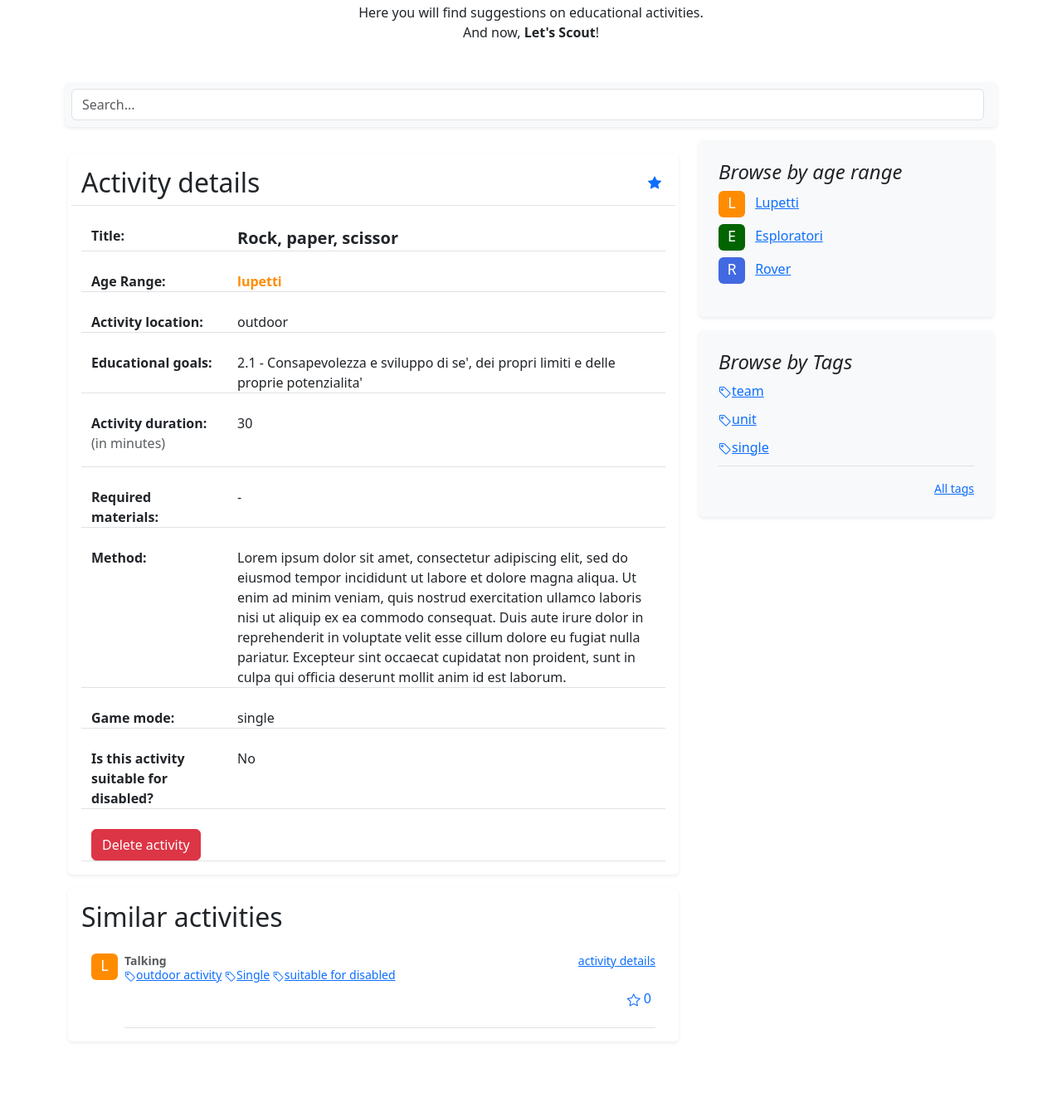
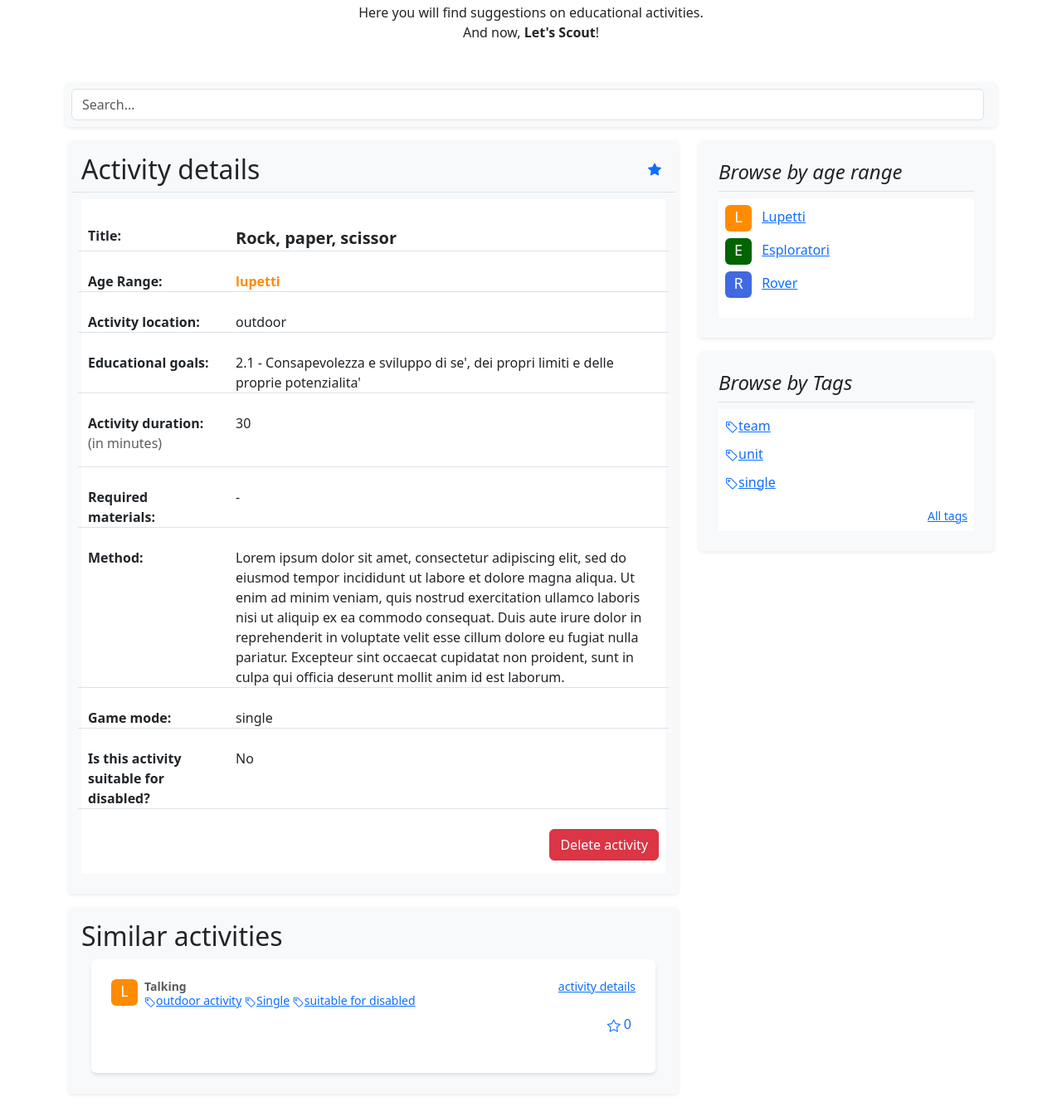
Before and after one commit to Carlo-F/CS50W, a Django app: page /activities/1 in a window 1280 px wide. Shown: the part 169-1503 px from the top of the page at 83% size. Before the commit the page ends 1425 px from the top, so only its background shows below. Run offline with Django 4.2, Linux system fonts and the light colour scheme; a user stored in the database is signed in; data comes from the database, SQL or seed files in the repository.

Commit message:
improve UI

```diff
--- a/scout/templates/scout/activity-card-small.html
+++ b/scout/templates/scout/activity-card-small.html
@@ -1,10 +1,10 @@
 <!-- activity card small -->
-<div class="d-flex text-body-secondary pt-3">
+<div class="d-flex bg-body border-bottom rounded shadow-sm text-body-secondary my-2 p-4">
     <svg class="bd-placeholder-img flex-shrink-0 me-2 rounded" width="32" height="32" xmlns="http://www.w3.org/2000/svg" role="img" aria-label="Placeholder: 32x32" preserveAspectRatio="xMidYMid slice" focusable="false">
         <rect class="{{ activity.age_range|first|lower}}" width="100%" height="100%" fill="#007bff"/>
         <text x="50%" y="50%" fill="#ffffff" dy=".3em">{{ activity.age_range|first|upper}}</text>
     </svg>
-    <div class="pb-3 mb-0 small lh-sm border-bottom w-100">
+    <div class="pb-3 mb-0 small lh-sm w-100">
     <div class="d-flex justify-content-between">
         <strong class="text-gray-dark">{{ activity.title }}</strong>
         <a href="/activities/{{activity.id}}">activity details</a>
--- a/scout/templates/scout/activity-card.html
+++ b/scout/templates/scout/activity-card.html
@@ -1,5 +1,5 @@
 <!-- activity card -->
-<div class="row py-3 border-bottom">
+<div class="row my-2 p-4 bg-body rounded shadow-sm border-bottom">
     <div class="col-12 d-flex">
     <svg class="bd-placeholder-img flex-shrink-0 me-2 rounded" width="32" height="32" xmlns="http://www.w3.org/2000/svg" role="img" aria-label="Placeholder: 32x32" preserveAspectRatio="xMidYMid slice" focusable="false">
         <rect class="{{ activity.age_range|first|lower}}" width="100%" height="100%" fill="#007bff"/>
--- a/scout/templates/scout/activity.html
+++ b/scout/templates/scout/activity.html
@@ -2,12 +2,12 @@
 {% block title %}{{activity.title}}{% endblock %}
 
 {% block body %}
-    <div class="my-3 p-3 bg-body rounded shadow-sm">
+    <div class="mb-3 p-3 bg-light rounded shadow-sm">
       <div class="row border-bottom">
         <div class="col">
-      <h2 class="pb-2 mb-0">
-        Activity details
-      </h2>
+          <h2 class="pb-2 mb-0">
+            Activity details
+          </h2>
         </div>
         <div class="col-auto">
         {% if user.is_authenticated %}
@@ -25,7 +25,7 @@
       <div class="like-button-div text-end">
 
     </div>
-      <div class="container">
+      <div class="container my-2 p-2 bg-body">
         <div class="row border-bottom mt-4">
           <div class="col-lg-3"><strong>Title:</strong></div>
           <div class="col-lg-9">
@@ -104,16 +104,16 @@
           </div>
         </div>
         {% if request.user == activity.user %}
-        <div class="row border-bottom mt-4">
+        <div class="row mt-4 text-end">
           <div class="col">
-            <a href="{% url 'delete_activity' activity.id %}" class="btn btn-danger">Delete activity</a>
+            <a href="{% url 'delete_activity' activity.id %}" class="btn btn-danger mb-2">Delete activity</a>
           </div>
         </div>
         {% endif %}
       </div>
     </div>
     {% if similar_activities %}
-    <div class="my-3 p-3 bg-body rounded shadow-sm">
+    <div class="my-3 p-3 bg-light rounded shadow-sm">
       <h2>Similar activities</h2>
       <div class="container">
         {% for activity in similar_activities %}
--- a/scout/templates/scout/index.html
+++ b/scout/templates/scout/index.html
@@ -2,7 +2,7 @@
 {% block title %}Home{% endblock %}
 
 {% block body %}
-    <div class="my-3 p-3 bg-body rounded shadow-sm">
+    <div class="my-3 p-3 bg-light rounded shadow-sm">
       <h2>Latest</h2>
       <small class="d-block text-end border-bottom ">
           <a href="{% url 'latest' %}">More</a>
@@ -15,7 +15,7 @@
 
     </div>
 
-  <div class="my-3 p-3 bg-body rounded shadow-sm">
+  <div class="my-3 p-3 bg-light rounded shadow-sm">
     <h2>Popular</h2>
           <small class="d-block text-end border-bottom ">
           <a href="{% url 'popular' %}">More</a>
--- a/scout/templates/scout/my_activities.html
+++ b/scout/templates/scout/my_activities.html
@@ -2,7 +2,7 @@
 {% block title %}My activities{% endblock %}
 
 {% block body %}
-    <div class="my-3 p-3 bg-body rounded shadow-sm">
+    <div class="my-3 p-3 bg-light rounded shadow-sm">
       <h2 class="border-bottom pb-2 mb-0">My activities</h2>
       <div class="container">
         {% if my_activities %}
--- a/scout/templates/scout/new_activity.html
+++ b/scout/templates/scout/new_activity.html
@@ -2,8 +2,8 @@
 {% block title %}New activity{% endblock %}
 
 {% block body %}
-<div class="my-3 p-3 bg-body rounded shadow-sm">
-  <h2 class="pb-2 mb-0">New activity</h2>
+<div class="mb-3 p-3 bg-light rounded shadow-sm">
+  <h2 class="border-bottom pb-2 mb-0">New activity</h2>
   <form action="{% url 'new_activity' %}" method="post">
       {% csrf_token %}
       {% for field in form %}
--- a/scout/templates/scout/sidebar.html
+++ b/scout/templates/scout/sidebar.html
@@ -1,6 +1,7 @@
 <div class="position-sticky" style="top: 2rem;">
     <div class="p-4 mb-3 bg-light rounded shadow-sm">
-        <h4 class="fst-italic">Browse by age range</h4>
+        <h4 class="border-bottom pb-2 fst-italic">Browse by age range</h4>
+        <div class="p-2 bg-body">
             <ol class="list-unstyled">
                 <li class="mb-2">
                     <svg class="bd-placeholder-img flex-shrink-0 me-2 rounded" width="32" height="32" xmlns="http://www.w3.org/2000/svg" role="img" aria-label="Placeholder: 32x32" preserveAspectRatio="xMidYMid slice" focusable="false">
@@ -34,10 +35,12 @@
                 </li>
             </ol>
         </div>
+    </div>
 
     <div class="p-4 mb-3 bg-light rounded shadow-sm">
-        <h4 class="fst-italic">Browse by Tags</h4>
-        <ol class="list-unstyled mb-0 border-bottom">
+        <h4 class="border-bottom pb-2 fst-italic">Browse by Tags</h4>
+        <div class="p-2 bg-body">
+            <ol class="list-unstyled mb-0">
                 <li class="mb-2"><a href="{% url 'tag' tag='team' %}"><i class="bi bi-tag"></i>team</a></li>
                 <li class="mb-2"><a href="{% url 'tag' tag='unit' %}"><i class="bi bi-tag"></i>unit</a></li>
                 <li class="mb-2"><a href="{% url 'tag' tag='single' %}"><i class="bi bi-tag"></i>single</a></li>
@@ -48,3 +51,5 @@
         </div>
 
     </div>
+
+</div>
--- a/scout/templates/scout/tags.html
+++ b/scout/templates/scout/tags.html
@@ -2,9 +2,9 @@
 {% block title %}Tags{% endblock %}
 
 {% block body %}
-    <div class="my-3 p-3 bg-body rounded shadow-sm">
-      <h2 class="border-bottom pb-2 mb-0">All Tags</h2>
-      <div class="container">
+    <div class="mb-3 p-3 bg-light rounded shadow-sm">
+      <h2 class="border-bottom pb-2">All Tags</h2>
+      <div class="container bg-body">
         <div class="row p-4">
           {% for key, value in tags %}
             <div class="col-sm-6 col-lg-4 my-2">
```
Also changed, not shown: scout/templates/scout/category.html (+4 -4 lines), scout/templates/scout/favourites.html (+4 -4 lines), scout/templates/scout/latest.html (+6 -6 lines), scout/templates/scout/popular.html (+6 -6 lines), scout/templates/scout/tag.html (+7 -7 lines). Lines whose indentation alone changed are shown as unchanged.
